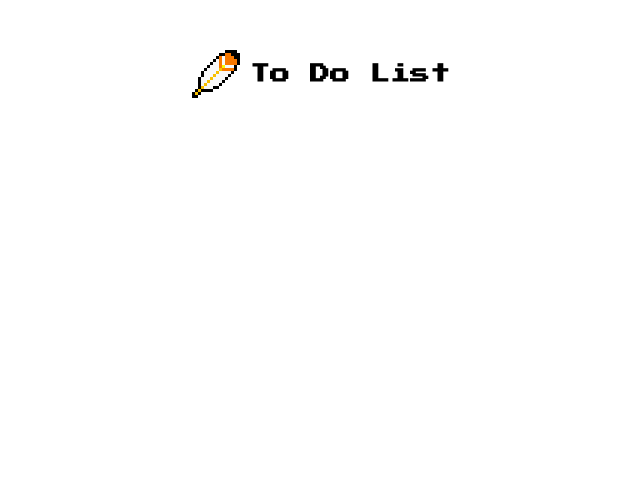
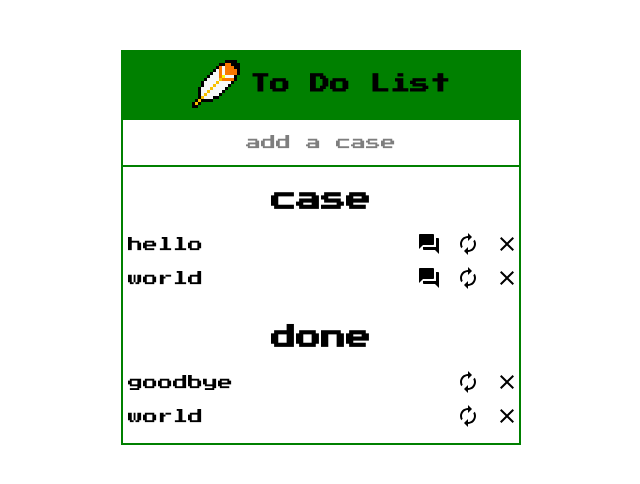
Before and after one commit to maxchernyakovich/MyToDoList, a website: page src/index.html in a window 1280 px wide. Shown: the whole page, without its empty margins (319-959 px from the left). Drawn offline with Linux system fonts and the light colour scheme.

Commit message:
add section header, enter, list

```diff
--- a/src/index.html
+++ b/src/index.html
@@ -8,7 +8,7 @@
      <title>To Do List</title>
 </head>
 <body>
-<div class="container">
+<div class="ToDo_container">
 
                                    <!-- ========header======== -->
 
@@ -17,6 +17,54 @@
           <h1 class="header__title">To Do List</h1>
      </section>
 
+                                   <!-- ========enter======== -->
+
+     <section class="enter">
+          <input class="enter__input" type="text" placeholder="add a case">
+     </section>
+
+                                   <!-- ========list======== -->
+
+     <section class="list">
+          <div class="list__left">
+               <h2 class="list__left--title">case</h2>
+               <ul class="list__case">
+                    <li class="list__case--item">hello
+                         <span>
+                              <img class="icon__text" src="img/forum.svg" alt="text">
+                              <img class="icon__autorenew" src="img/autorenew.svg" alt="img">
+                              <img class="icon__clear" src="img/clear.svg" alt="img">
+                         </span>
+                    </li>
+                    <li class="list__case--item">world
+                         <span>
+                              <img class="icon__text" src="img/forum.svg" alt="text">
+                              <img class="icon__autorenew" src="img/autorenew.svg" alt="img">
+                              <img class="icon__clear" src="img/clear.svg" alt="img">
+                         </span>
+                    </li>
+               </ul>
+          </div>
+          <div class="list__right">
+               <h2 class="list__right--title">done</h2>
+               <ul class="list__case">
+                    <li class="list__case--item">goodbye
+                         <span>
+                              <img class="icon__autorenew" src="img/autorenew.svg" alt="img">
+                              <img class="icon__clear" src="img/clear.svg" alt="img">
+                         </span>
+                    </li>
+                    <li class="list__case--item">world
+                         <span>
+                              <img class="icon__autorenew" src="img/autorenew.svg" alt="img">
+                              <img class="icon__clear" src="img/clear.svg" alt="img">
+                         </span>
+                    </li>
+               </ul>
+          </div>
+     </section>
+
 </div>
+<script src="js/script.js"></script>
 </body>
 </html>
--- a/src/sass/style.scss
+++ b/src/sass/style.scss
@@ -9,7 +9,9 @@ $font-Press_Start: 'Press Start 2P', cursive;
 $text-white: #fff;
 $text-black: #000;
 
-$bg-color: #fff;
+$green_bg-color: #008000;
+$white_bg-color: #fff;
+
 
 // settings
 
@@ -22,7 +24,7 @@ body {
      font-family: $font-Press_Start;
      font-size: 1.5rem;
      color: $text-black;
-     background-color: $bg-color;
+     background-color: $white_bg-color;
 }
 
 *,
@@ -44,9 +46,9 @@ p {
 	margin: 0;
 }
 
-// conatainer
+// container
 
-.container {
+.ToDo_container {
     width: 100%;
     max-width: 400px;
     margin: 0 auto;
@@ -60,9 +62,87 @@ p {
      justify-content: center;
      align-items: center;
      margin-top: 5rem;
+     padding: 1rem;
+     background-color: $green_bg-color;
 
      &__title {
           margin-left: 1rem;
           font-size: 2rem;
      }
 }
+
+                         /* ========enter======== */
+
+.enter {
+
+     &__input {
+          width: 100%;
+          padding: 1.5rem;
+          font-family: $font-Press_Start;
+          font-size: 1.5rem;
+          color: $text-black;
+          border: 2px solid $green_bg-color;
+          text-align: center;
+
+          &::placeholder {
+               font-family: $font-Press_Start;
+               font-size: 1.5rem;
+               color: $text-black;
+               opacity: .5;
+               text-align: center;
+          }
+     }
+}
+
+                         /* ========list======== */
+
+.list {
+     display: flex;
+     flex-direction: column;
+     border: 2px solid $green_bg-color;
+     border-top: none;
+
+// left_side
+     &__left {
+          margin-top: 2rem;
+
+          &--title {
+               margin-bottom: 2rem;
+               text-align: center;
+               color: $text-black;
+               font-size: 2.5rem;
+          }
+     }
+
+// right_side
+     &__right {
+          margin-top: 2rem;
+
+          &--title {
+               margin-bottom: 2rem;
+               text-align: center;
+               color: $text-black;
+               font-size: 2.5rem;
+          }
+     }
+
+// case_in_list
+          &__case {
+          list-style-type: none;
+          padding: 0;
+          color: $text-black;
+          text-align: center;
+
+          &--item {
+               display: flex;
+               justify-content: space-between;
+               align-items: center;
+               margin-bottom: 1rem;
+               margin-left: .5rem;
+
+               img {
+                    cursor: pointer;
+               }
+          }
+     }
+}
```
Also changed, not shown: src/css/style.css, src/img/Retro_Mario_24707.png (added), src/img/autorenew.svg (added), src/img/clear.svg (added), src/img/done.svg (added), src/img/forum.svg (added), src/js/script.js (added).
